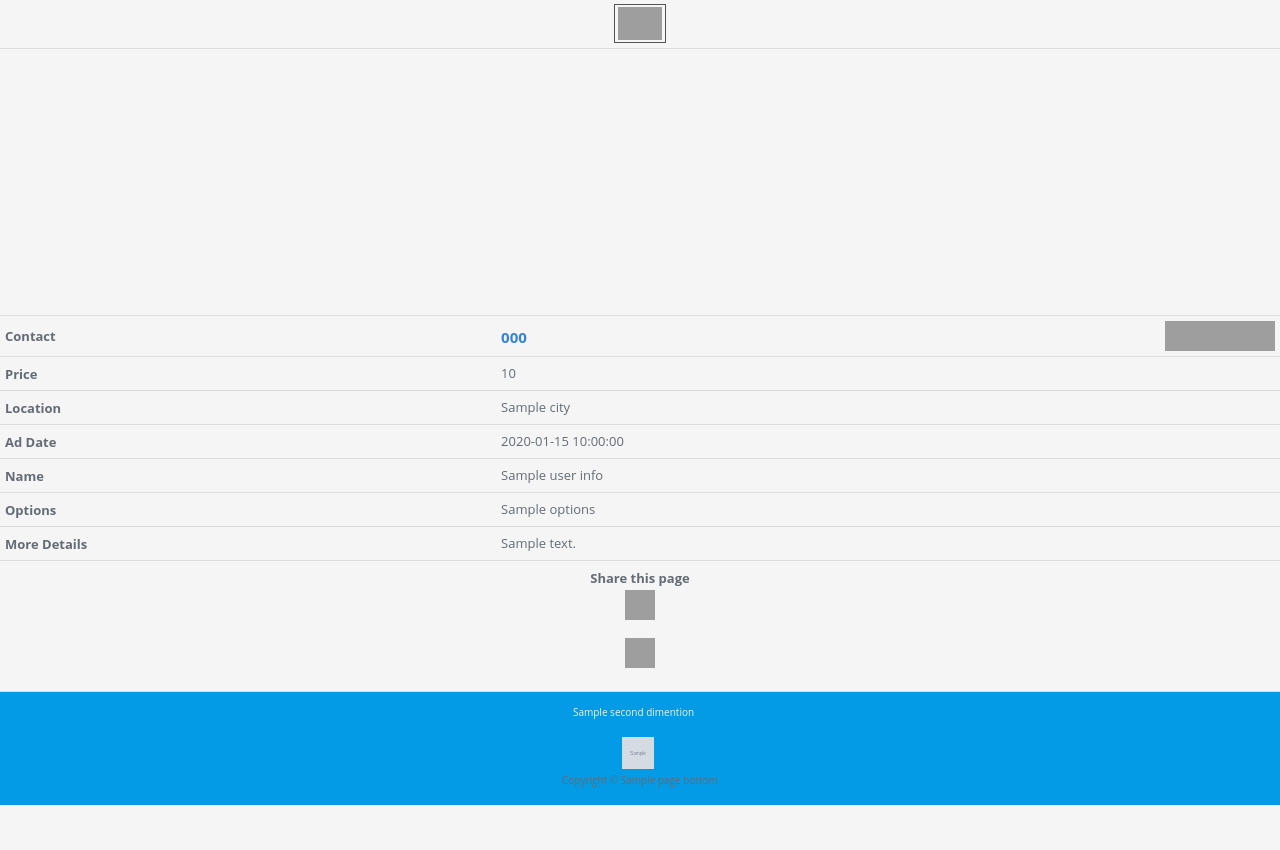
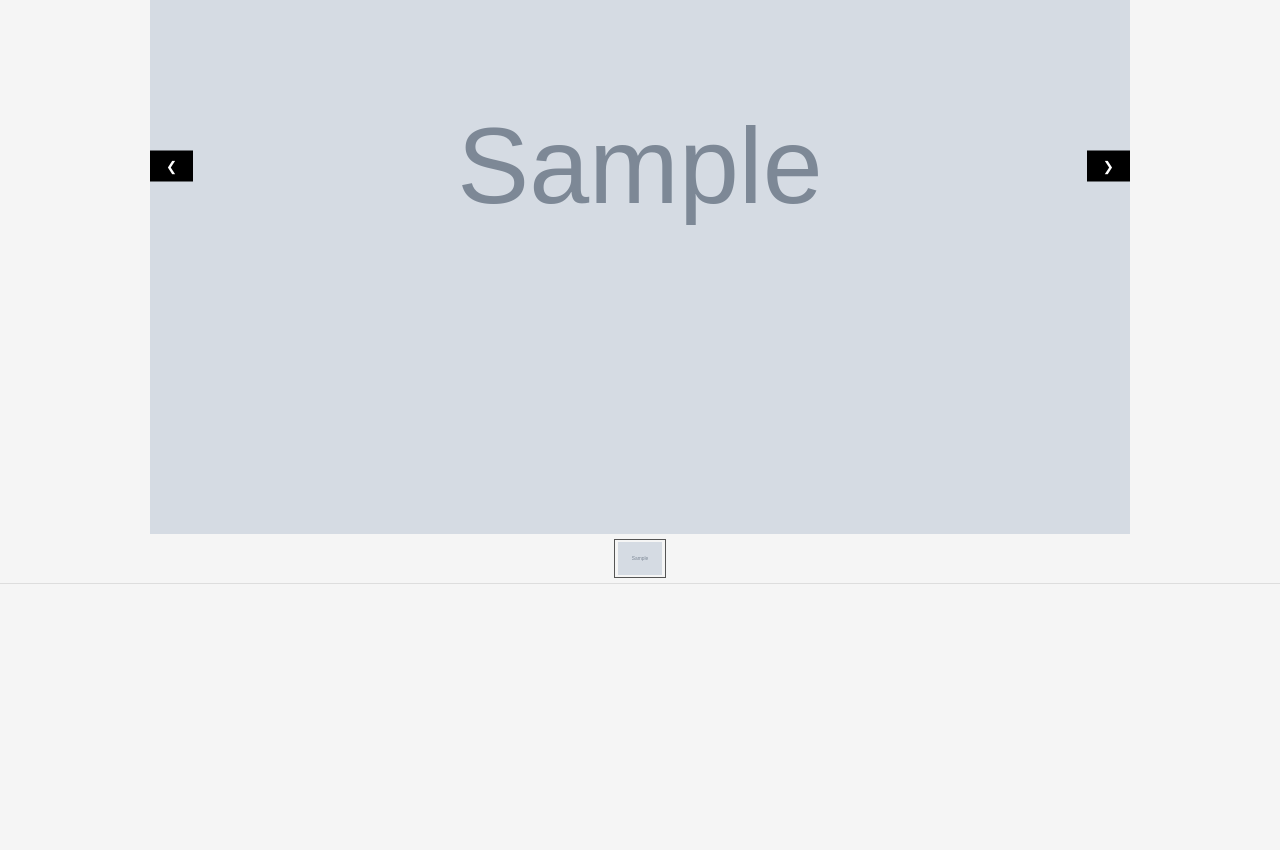
Before and after one commit to hirusha-adi/Market, a Flask app: template templates/post/mobile.html in a window 1280 px wide. Shown: the part 279-1129 px from the top of the page. Before the commit the page ends 1084 px from the top, so only its background shows below. Run offline with Flask 2, Linux system fonts and the light colour scheme; the template is opened without the code that fills it: most values are stand-ins (such as "Sample title", 1, 10 or a date in 2020); grey boxes marked "Sample" are stand-in pictures; some libraries are stand-ins or nearby versions; grey boxes are pictures that could not be loaded.

Commit message:
scroll through images

```diff
--- a/templates/post/mobile.html
+++ b/templates/post/mobile.html
@@ -181,14 +181,6 @@
         padding-top: 10px;
     }
 
-    #slider {
-        width: 100%;
-        height: 200px;
-        background: transparent url(https://riyasewana.com/images/loading.gif) no-repeat 50% 50%;
-        position: relative;
-        margin: 0 auto;
-        transform: translate3d(0, 0, 0);
-    }
 
     #thumbs {
         margin: 5px 0px;
@@ -254,31 +246,59 @@
         margin: 5px 0;
     }
 </style>
+<style>
+
+.w3-image{max-width:100%;height:auto}img{vertical-align:middle}a{color:inherit}
+.w3-btn,.w3-button{border:none;display:inline-block;padding:8px 16px;vertical-align:middle;overflow:hidden;text-decoration:none;color:inherit;background-color:inherit;text-align:center;cursor:pointer;white-space:nowrap}
+.w3-btn,.w3-button{-webkit-touch-callout:none;-webkit-user-select:none;-khtml-user-select:none;-moz-user-select:none;-ms-user-select:none;user-select:none}
+.w3-badge,.w3-tag{background-color:#000;color:#fff;display:inline-block;padding-left:8px;padding-right:8px;text-align:center}.w3-badge{border-radius:50%}
+.w3-tooltip,.w3-display-container{position:relative}.w3-tooltip .w3-text{display:none}.w3-tooltip:hover .w3-text{display:inline-block}
+.w3-dropdown-hover:hover > .w3-button:first-child,.w3-dropdown-click:hover > .w3-button:first-child{background-color:#ccc;color:#000}
+.w3-bar-block .w3-dropdown-hover .w3-dropdown-content,.w3-bar-block .w3-dropdown-click .w3-dropdown-content{min-width:100%}
+.w3-bar-block .w3-dropdown-hover .w3-button,.w3-bar-block .w3-dropdown-click .w3-button{width:100%;text-align:left;padding:8px 16px}
+.w3-container:after,.w3-container:before,.w3-panel:after,.w3-panel:before,.w3-row:after,.w3-row:before,.w3-row-padding:after,.w3-row-padding:before,
+@media (min-width:601px){.w3-col.m1{width:8.33333%}.w3-col.m2{width:16.66666%}.w3-col.m3,.w3-quarter{width:24.99999%}.w3-col.m4,.w3-third{width:33.33333%}
+.w3-col.m5{width:41.66666%}.w3-col.m6,.w3-half{width:49.99999%}.w3-col.m7{width:58.33333%}.w3-col.m8,.w3-twothird{width:66.66666%}
+.w3-col.m9,.w3-threequarter{width:74.99999%}.w3-col.m10{width:83.33333%}.w3-col.m11{width:91.66666%}.w3-col.m12{width:99.99999%}}
+@media (min-width:993px){.w3-col.l1{width:8.33333%}.w3-col.l2{width:16.66666%}.w3-col.l3{width:24.99999%}.w3-col.l4{width:33.33333%}
+.w3-content,.w3-auto{margin-left:auto;margin-right:auto}.w3-content{max-width:980px}.w3-auto{max-width:1140px}
+@media (max-width:1205px){.w3-auto{max-width:95%}}
+@media (max-width:600px){.w3-modal-content{margin:0 10px;width:auto!important}.w3-modal{padding-top:30px}
+.w3-dropdown-hover.w3-mobile,.w3-dropdown-hover.w3-mobile .w3-btn,.w3-dropdown-hover.w3-mobile .w3-button,.w3-dropdown-click.w3-mobile,.w3-dropdown-click.w3-mobile .w3-btn,.w3-dropdown-click.w3-mobile .w3-button{width:100%}}
+@media (max-width:768px){.w3-modal-content{width:500px}.w3-modal{padding-top:50px}}
+@media (min-width:993px){.w3-modal-content{width:900px}.w3-hide-large{display:none!important}.w3-sidebar.w3-collapse{display:block!important}}
+@media (max-width:992px) and (min-width:601px){.w3-hide-medium{display:none!important}}
+@media (max-width:992px){.w3-sidebar.w3-collapse{display:none}.w3-main{margin-left:0!important;margin-right:0!important}.w3-auto{max-width:100%}}
+.w3-display-left{position:absolute;top:50%;left:0%;transform:translate(0%,-50%);-ms-transform:translate(-0%,-50%)}
+.w3-display-right{position:absolute;top:50%;right:0%;transform:translate(0%,-50%);-ms-transform:translate(0%,-50%)}
+.w3-black,.w3-hover-black:hover{color:#fff!important;background-color:#000!important}
+</style>
 {% endblock %}
 
 {% block content %}
 
 <div id="content">
-    <h1 style="font-size:14px;">Peugeot 3008 2011 SUV (Used)</h1>
+    <h1 style="font-size:14px;">{{ post_info.name }}</h1>
     <div id="sliderFrame">
 
         <div id="slider">
-            <a id="slidpa" href="https://riyasewana.com/uploads/peugeot-3008-2011-2823033912621.jpg">
-                <img style="max-width:100%;max-height:100%;" id="main-image" onclick="loadLarge(); return false;"
-                    src="https://riyasewana.com/uploads/peugeot-3008-2011-2823033912621.jpg"
-                    alt="Peugeot 3008 SUV Sri Lanka" title="Peugeot 3008 SUV Sri Lanka" importance="high">
-            </a>
+            <div class="w3-content w3-display-container">
+                {% for image in imgs %}
+                <img class="mySlides" src="{{ image }}" style="width:100%">
+                {% endfor %}
+                <button class="w3-button w3-black w3-display-left" onclick="plusDivs(-1)">&#10094;</button>
+                <button class="w3-button w3-black w3-display-right" onclick="plusDivs(1)">&#10095;</button>
+            </div>
         </div>
 
         <div id="thumbs">
+            {% for image in imgs %}
             <div class="thumb">
-                <a title="Peugeot 3008 SUV Image 1"
-                    href="https://riyasewana.com/uploads/peugeot-3008-2011-2823033912621.jpg"
-                    rel="https://riyasewana.com/uploads/peugeot-3008-2011-2823033912621.jpg"
-                    onclick="loadImage(this, 0); return false;"><img width="48" height="36"
-                        src="https://riyasewana.com/thumb/thumbpeugeot-3008-2011-2823033912621.jpg" alt="">
+                <a title="{{ post_info.name }}" href="{{ image }}" rel="{{ image }}">
+                    <img width="48" height="36" src="{{ image }}" alt="">
                 </a>
             </div>
+            {% endfor %}
         </div>
 
         <div style="clear:both;"></div>
@@ -453,10 +473,22 @@
 
 {% block bottom %}
 <script>
-    var cons_index = 0; function loadImage(obj, index) { cons_index = index; document.getElementById("main-image").src = obj.getAttribute("href"); document.getElementById("slidpa").href = obj.getAttribute("href"); }
-    function loadLarge() {
-        var rep_url = "https://riyasewana.com/large-images-mobile.php?id=4637445&index=" + cons_index;
-        window.open(rep_url, "_self")
+    var slideIndex = 1;
+    showDivs(slideIndex);
+
+    function plusDivs(n) {
+        showDivs(slideIndex += n);
+    }
+
+    function showDivs(n) {
+        var i;
+        var x = document.getElementsByClassName("mySlides");
+        if (n > x.length) { slideIndex = 1 }
+        if (n < 1) { slideIndex = x.length }
+        for (i = 0; i < x.length; i++) {
+            x[i].style.display = "none";
+        }
+        x[slideIndex - 1].style.display = "block";
     }
 </script>
 {% endblock %}
```
